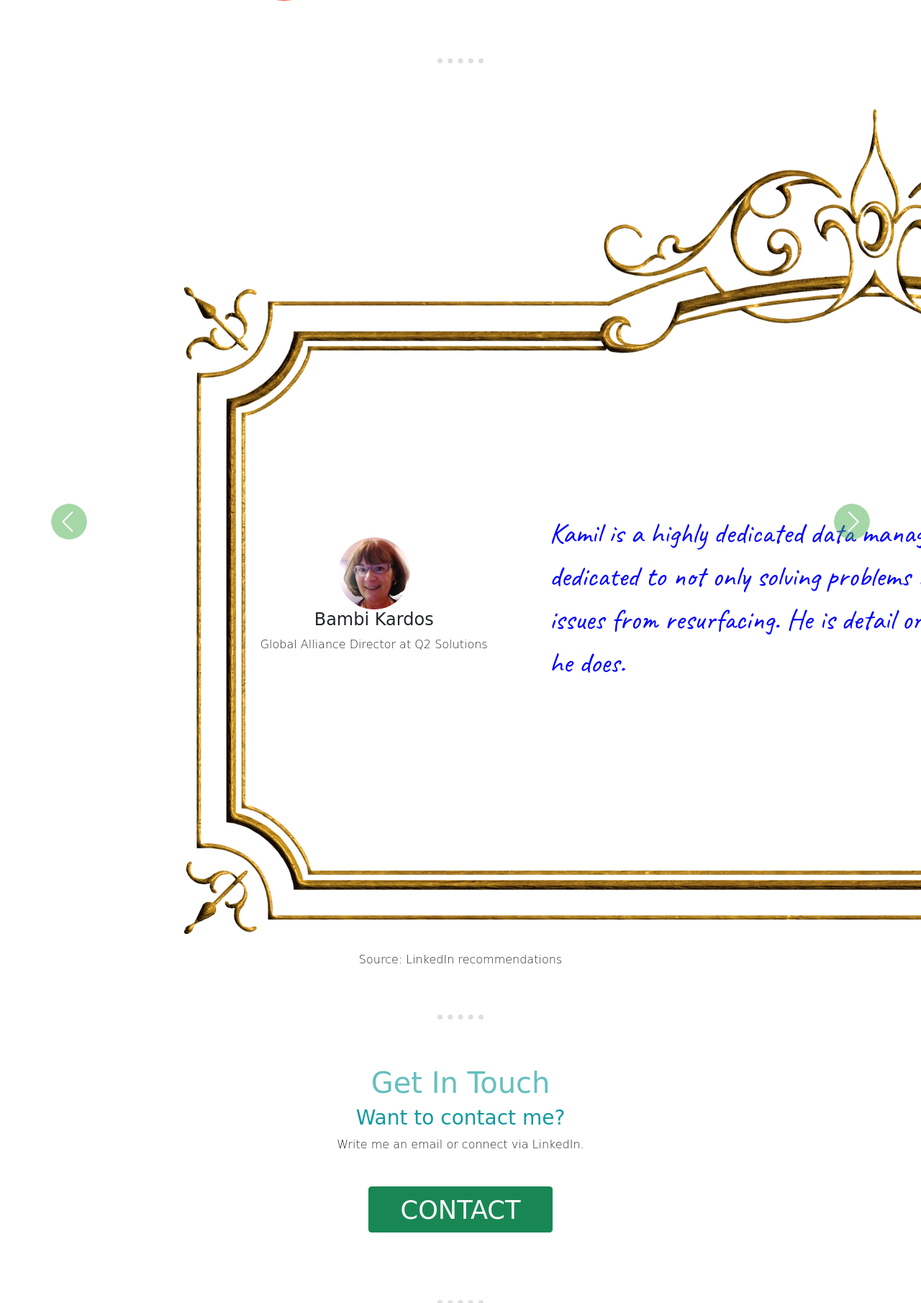
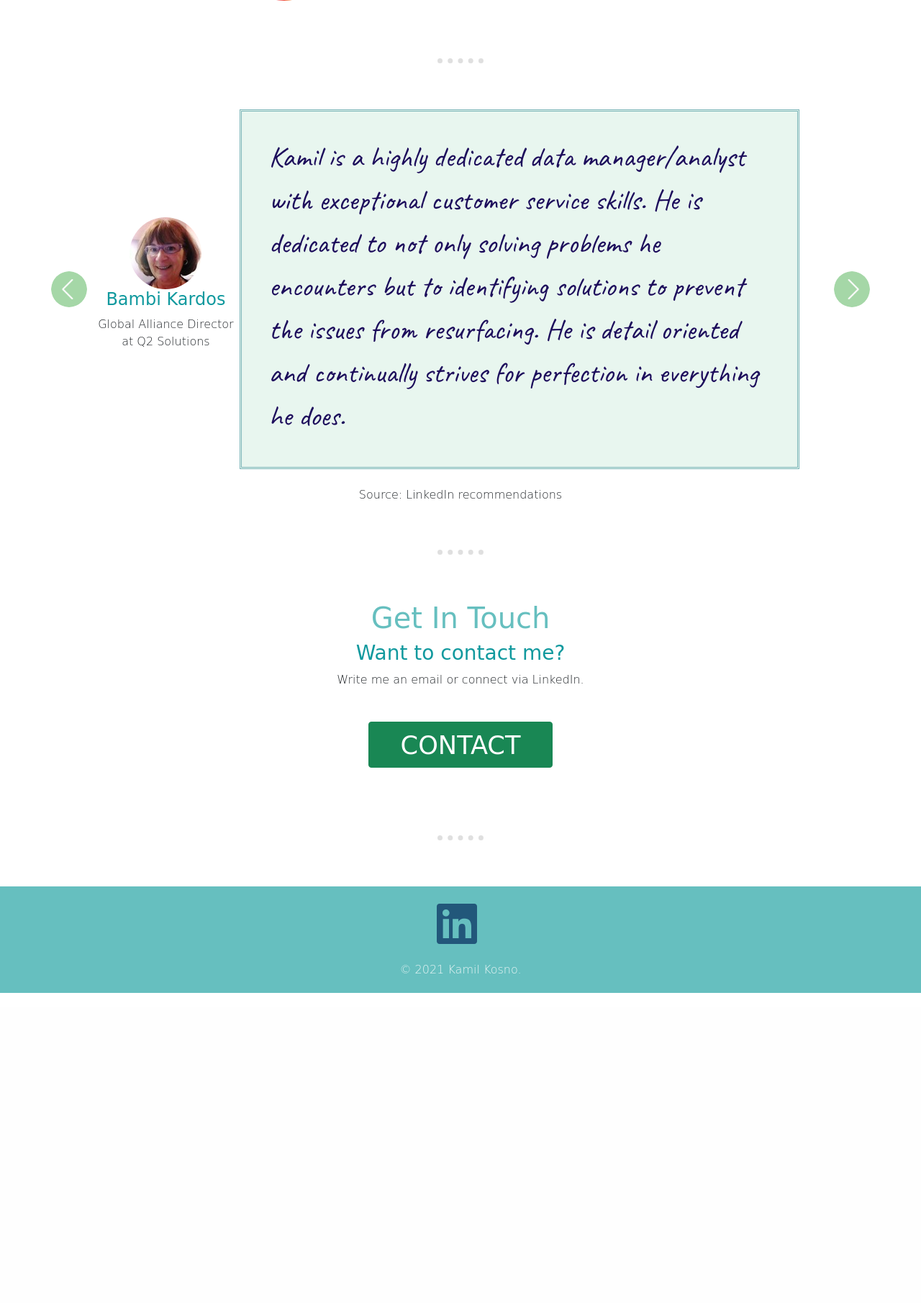
Before and after one commit to kamil-kosno/personal-site, a Flask app: page / in a window 1280 px wide. Shown: the part 2313-4124 px from the top of the page at 72% size. After the commit the page ends 3693 px from the top, so only its background shows below. Run offline with Flask 2, Linux system fonts and the light colour scheme; some libraries are stand-ins or nearby versions; some web fonts are replaced.

Commit message:
improve frame visuals

```diff
--- a/static/css/styles.css
+++ b/static/css/styles.css
@@ -26,7 +26,7 @@ h2  {
     font-weight: 400;
 }
 
-h3 {
+h3, h4 {
     color: #11999E;
 }
 
@@ -58,29 +58,14 @@ h3 {
     top: 3%;
 }
 
-.testimonial-background {
-    position: relative;
-    background: no-repeat center center;
-    background-size: cover;
-    height: 1146px;
-    width: 1920px;
-    left: 20%;
-}
-.testimonial-background:before {
-  content: "";
-  position: absolute;
-  top: 0;
-  left: 0;
-  right: 0;
-  bottom: 0;
-  opacity: 0.1;
+.carousel-item {
+    padding: 0 10% 0 10%;
 }
 
 .testimonial-outer {
     display: grid;
     grid-template-columns: 20% 80%;
     height: 100%;
-    margin-top: 110px;
     align-items: center;
 }
 
@@ -89,19 +74,50 @@ h3 {
     display: inline-block;
 }
 
+.testimonial-image {
+    width: 100px;
+    border-radius: 50%;
+}
+
+.wrap {
+    display: flex;
+    position: relative;
+    height: 500px;
+    width: 100%;
+    align-items: center;
+}
+
+.testimonial-background {
+    position: absolute;
+    border-style: double;
+    left: 0px;
+    right: 0px;
+    top: 0px;
+    bottom: 0px;
+    background: no-repeat center center;
+    background-size: cover;
+    width: 95%;
+    height: 100%;
+    z-index: -1;
+    color: #79B4B7;
+    background-color: #E8F6EF;
+}
+.testimonial-background:before {
+  content: "";
+  position: absolute;
+  right: 0;
+  opacity: 0.1;
+}
+
 .testimonial-text {
     text-align: left;
     font-size: 2.5rem;
-    height: 100%;
     padding-left: 5%;
+    padding-right: 5%;
+    width: 95%;
     font-family: 'Caveat', cursive;
-    color: blue;
+    color: #1C0C5B;
     line-height: 1.5;
-}
-
-.testimonial-image {
-    width: 100px;
-    border-radius: 50%;
 }
 
 .carousel-control-prev-icon {
@@ -152,7 +168,7 @@ h3 {
 }
 
 .footer-link {
-    color: #C6D57E;
+    color: #22577A;
     font-family: 'Montserrat', sans-serif;
     text-decoration: none;
 }
--- a/templates/index.html
+++ b/templates/index.html
@@ -74,27 +74,29 @@
  <section id="testimonials">
     <div id="testimonial-carousel" class="carousel slide" data-bs-ride="false">
         <div class="carousel-inner">
-            <div class="carousel-item active container-fluid testimonial-background" style="background-image: url({{url_for('static', filename='/resources/frame.png')}})">
+            <div class="carousel-item active container-fluid">
                 <div class="testimonial-outer">
                  <div class="testimonial-section">
                  <img class="testimonial-image" src={{url_for('static', filename="/resources/bambi.jpg")}} alt="testimonial-pic"/>
                  <h4>Bambi Kardos</h4>
                  <p>Global Alliance Director at Q2 Solutions</p>
                  </div>
-                <div>
-                <h2 class="testimonial-text">Kamil is a highly dedicated data manager/analyst with exceptional customer service skills. He is dedicated to not only solving problems he encounters but to identifying solutions to prevent the issues from resurfacing. He is detail oriented and continually strives for perfection in everything he does.</h2>
-                </div>
-                </div>
+                 <div class="wrap">
+                       <h2 class="testimonial-text">Kamil is a highly dedicated data manager/analyst with exceptional customer service skills. He is dedicated to not only solving problems he encounters but to identifying solutions to prevent the issues from resurfacing. He is detail oriented and continually strives for perfection in everything he does.</h2>
+                       <div class="testimonial-background"></div>
+                 </div>
+                 </div>
             </div>
-            <div class="carousel-item container-fluid testimonial-background" style="background-image: url({{url_for('static', filename='/resources/frame.png')}})">
+            <div class="carousel-item container-fluid">
                   <div class="testimonial-outer">
                    <div class="testimonial-section">
                    <img class="testimonial-image" src={{url_for('static', filename="/resources/marjorie.jpg")}} alt="testimonial-pic">
                    <h4>Marjorie Powell</h4>
                    <p>Medical Technologist</p>
                    </div>
-                   <div>
+                   <div class="wrap">
                     <h2 class="testimonial-text">Kamil can best be described as an individual who is accountable and will resolve all problems he encounters. He works well with others and is an asset to his company.</h2>
+                   <div class="testimonial-background"></div>
                    </div>
                   </div>
                 </div>
```
Also changed, not shown: static/resources/frame.png (deleted).
